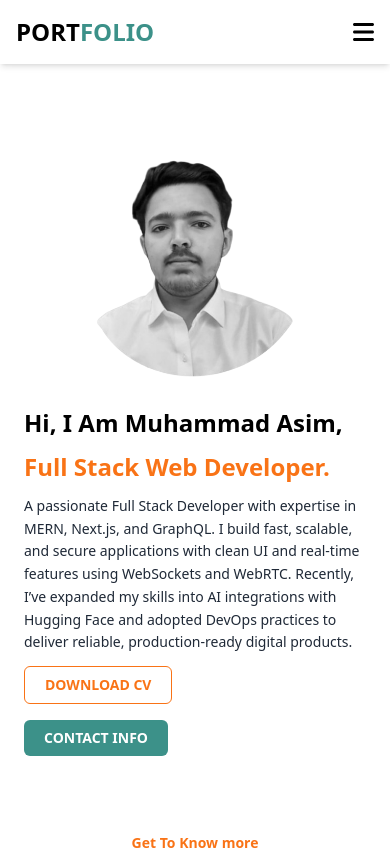
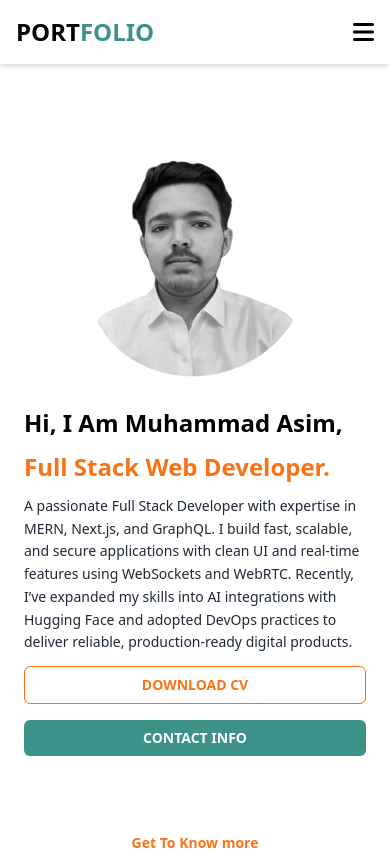
Before and after one commit to Muhammadasim225/portfolio-webapp-frontend, a React (Vite) app in the folder portfolio-app/: page /aboutme in a window 390 px wide. Shown: the top 850 px of the page. Built offline with nearby package versions, Linux system fonts and the light colour scheme; a web font is replaced by a local one.

Commit message:
Update Homepage.jsx

```diff
--- a/portfolio-app/src/components/Homepage.jsx
+++ b/portfolio-app/src/components/Homepage.jsx
@@ -88,27 +88,29 @@ const vari = {
     </motion.p>
 
     {/* Buttons */}
+  {/* Buttons */}
 <motion.div
   variants={vari} initial="initial" animate="anima"
-      className="flex flex-col space-y-4 mt-6 lg:mt-20 w-full items-start
-                 lg:flex-row lg:space-y-0 lg:space-x-4"
+  className="flex flex-col space-y-4 mt-6 w-full items-stretch
+             sm:flex-row sm:space-y-0 sm:space-x-4 sm:items-center sm:flex-nowrap"
 >
-      <a href={cv} download="Muhammad_Asim_CV.pdf">
-        <button className='border border-orange-500 text-orange-500 px-5 py-2 rounded-md font-bold text-sm hover:bg-orange-500 hover:text-white transition'>
+  <a href={cv} download="Muhammad_Asim_CV.pdf" className="w-full sm:w-auto">
+    <button className='w-full sm:w-auto min-w-[120px] border border-orange-500 text-orange-500 px-5 py-2 rounded-md font-bold text-sm hover:bg-orange-500 hover:text-white transition'>
       DOWNLOAD CV
     </button>
   </a>
 
-      <Link to="contact" smooth={true} duration={700}>
+  <Link to="contact" smooth={true} duration={700} className="w-full sm:w-auto">
     <motion.button
       whileTap={{ scale:1.05, ease:easeInOut }}
       transition={{ duration:0.01 }}
-          className='bg-[#3C9189] text-white px-5 py-2 rounded-md font-bold text-sm'
+      className='w-full sm:w-auto min-w-[120px] bg-[#3C9189] text-white px-5 py-2 rounded-md font-bold text-sm'
     >
       CONTACT INFO
     </motion.button>
   </Link>
 </motion.div>
+
   </motion.div>
 
   {/* Right Image */}
```
Lines whose indentation alone changed are shown as unchanged.
